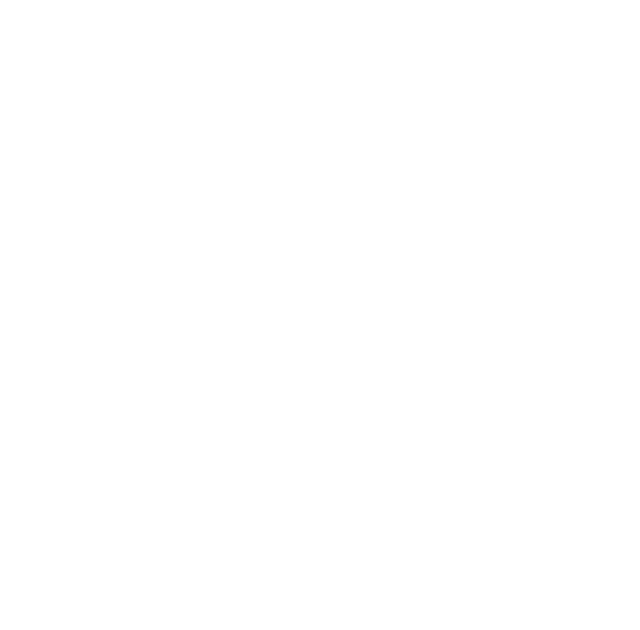
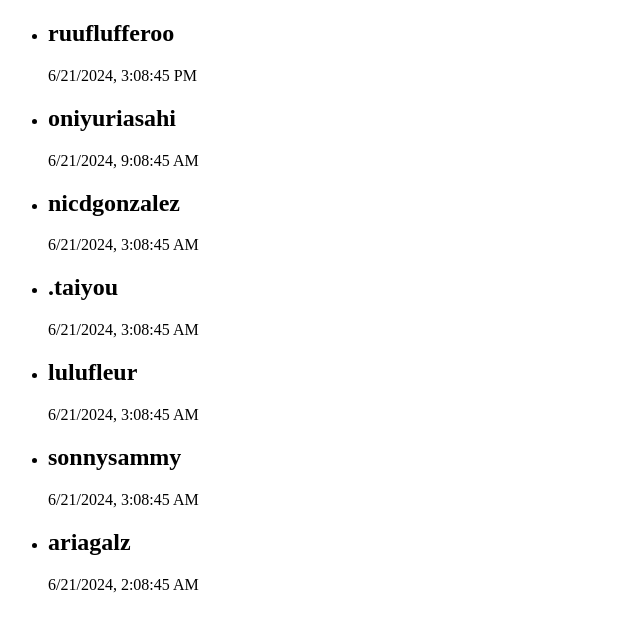
Before and after one commit to nicdgonzalez/gardeners, a plain HTML site: page index.html in a window 1280 px wide. Shown: the whole page, without its empty margins (0-640 px from the left). Drawn offline with Linux system fonts and the light colour scheme.

Commit message:
Update index.html

```diff
--- a/index.html
+++ b/index.html
@@ -5,11 +5,69 @@
     <meta charset="utf-8">
     <meta name="viewport" content="width=device-width,intial-scale=1">
     <script type="module">
-        import { users } from "./timezones.json";
+        // When adding new users, use this for the "timeZone" value:
+        // https://en.wikipedia.org/wiki/List_of_tz_database_time_zones
 
-        const timesList = document.querySelector("section#times ul");
+        const baseOptions = {
+            "year": "numeric",
+            "month": "numeric",
+            "day": "numeric",
+            "hour": "numeric",
+            "minute": "numeric",
+            "second": "numeric",
+            "hour12": true,
+        };
 
-        const updateTimes = function () {
+        const users = {
+            "ruuflufferoo": {
+                "timeZone": "Asia/Manila",
+                ...baseOptions
+            },
+            "oniyuriasahi": {
+                "timeZone": "Europe/Paris",
+                ...baseOptions
+            },
+            "nicdgonzalez": {
+                "timeZone": "US/Eastern",
+                ...baseOptions
+            },
+            ".taiyou": {
+                "timeZone": "US/Eastern",
+                ...baseOptions
+            },
+            "lulufleur": {
+                "timeZone": "US/Eastern",
+                ...baseOptions
+            },
+            "sonnysammy": {
+                "timeZone": "US/Eastern",
+                ...baseOptions
+            },
+            "ariagalz": {
+                "timeZone": "US/Central",
+                ...baseOptions
+            }
+        };
+
+        /**
+         * Convert a Discord username to a valid HTML attribute.
+         * @param {string} name - The Discord username of the user.
+         * @returns {string}
+         */
+        const usernameToAttribute = function (name) {
+            return "discord-" + name.replace(".", "-");
+        };
+
+        /**
+         * Convert an HTML attribute back into a Discord username.
+         * @param {string} attr - The HTML attribute to convert.
+         * @returns {string}
+         */
+        const attributeToUsername = function (attr) {
+            return attr.replace("discord-", "").replace("-", ".");
+        }; const timesList = document.querySelector("section#times ul");
+
+        {
             const date = new Date();
 
             for (const user in users) {
@@ -20,12 +78,24 @@
                 const nameElement = document.createElement("h1");
                 nameElement.appendChild(document.createTextNode(user));
                 const timeElement = document.createElement("p");
+                timeElement.setAttribute("id", usernameToAttribute(user));
                 timeElement.appendChild(document.createTextNode(dateTime.format(date)));
 
                 listElement.appendChild(nameElement);
                 listElement.appendChild(timeElement);
 
                 timesList.appendChild(listElement);
+            }
+        }
+
+        const updateTimes = function () {
+            const date = new Date();
+
+            for (const user in users) {
+                const options = users[user];
+                const dateTime = new Intl.DateTimeFormat("en-US", options);
+                const timeElement = document.querySelector(`section#times ul li p#${usernameToAttribute(user)}`)
+                timeElement.innerHTML = dateTime.format(date);
             }
         };
 
```
